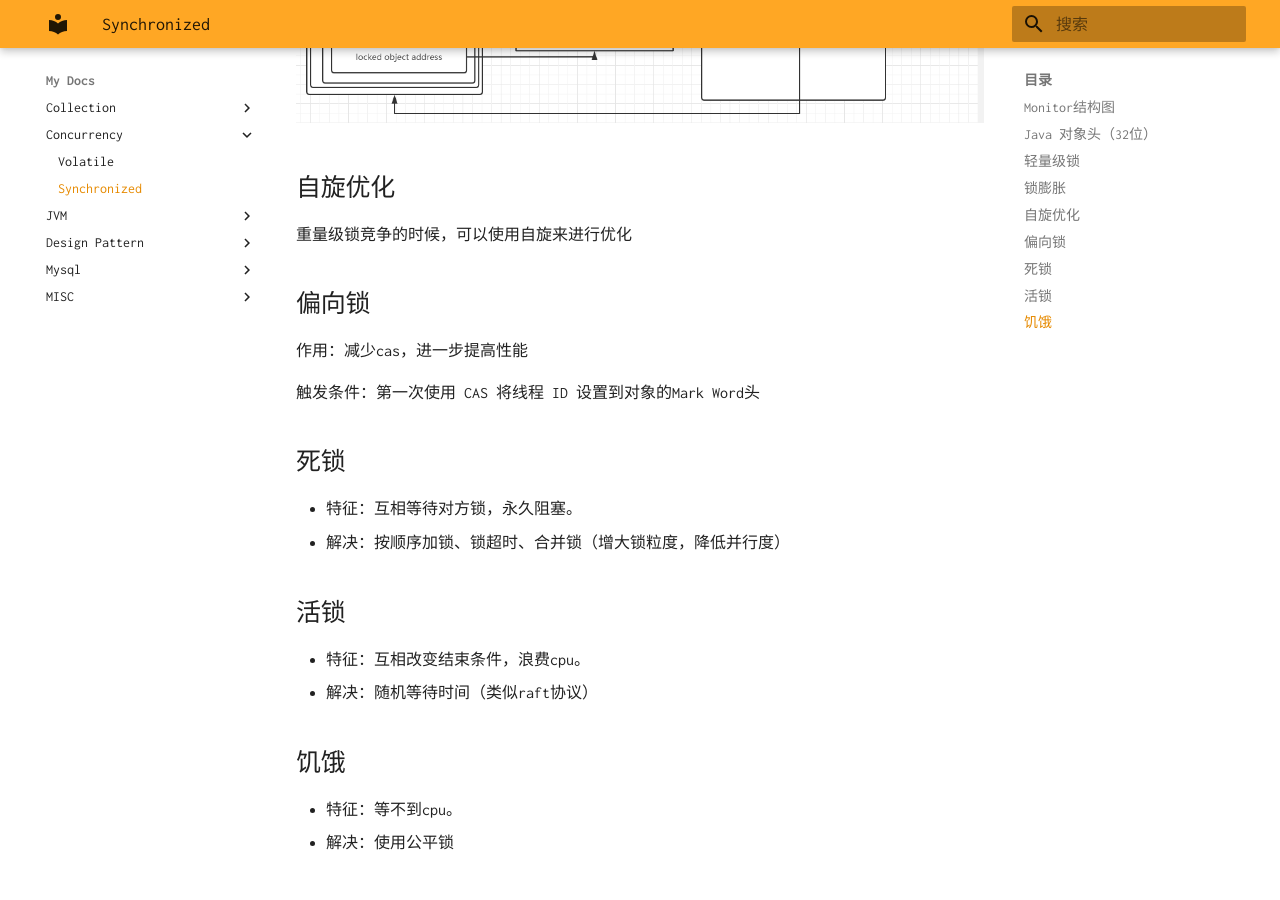
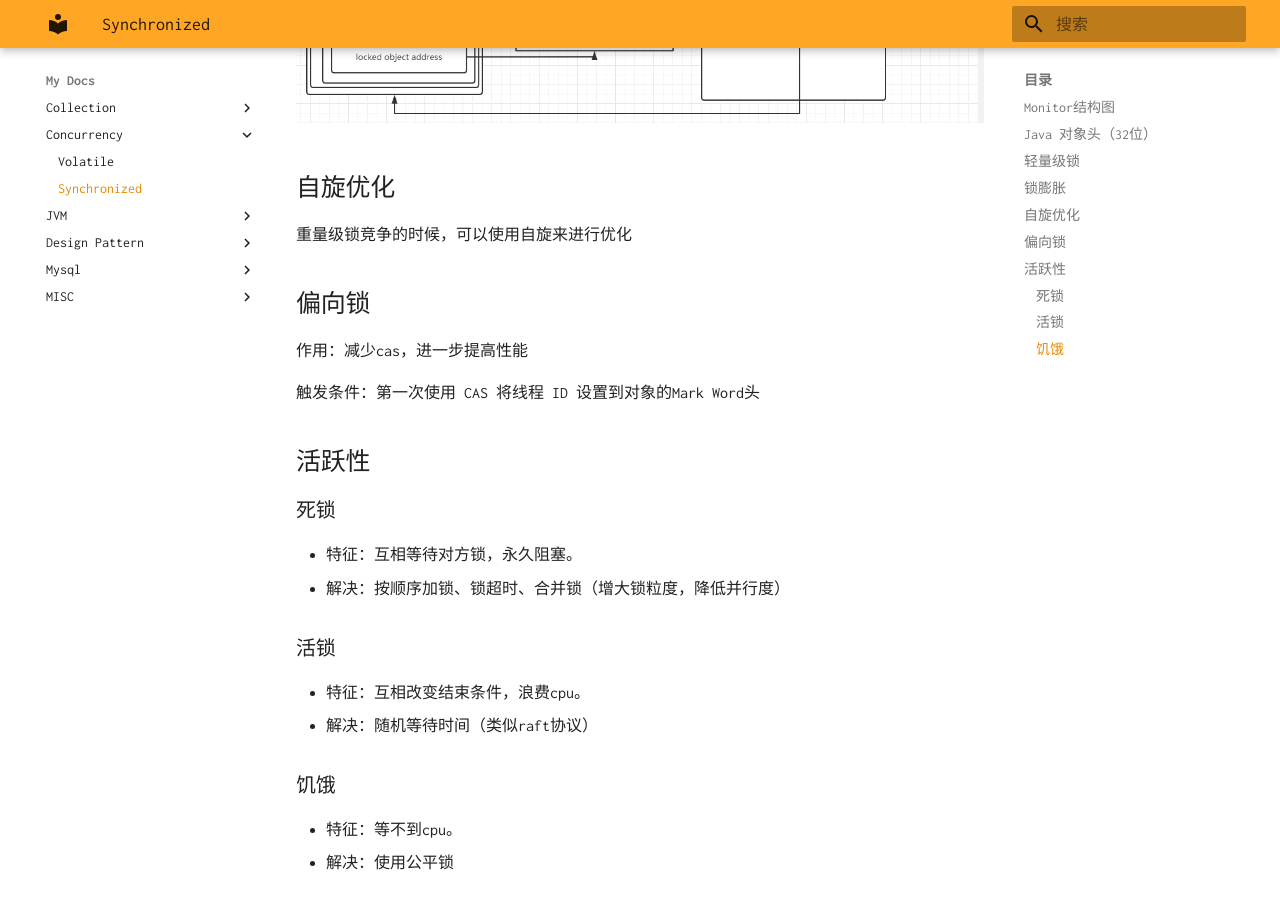
Before and after one commit to naaive/docs, an MkDocs documentation site: the page built from docs/concurrency/synchronized.md, in a window 1280 px wide and 900 px high, scrolled down 3490 px. Built offline with MkDocs 1.6.1 and Material for MkDocs 9.7.7, drawn with Linux system fonts in a browser that asks for light colours.

Commit message:
synchronized.md

```diff
--- a/docs/concurrency/synchronized.md
+++ b/docs/concurrency/synchronized.md
@@ -74,18 +74,19 @@ cas 交换 lock record address 与 mark word：
 
 触发条件：第一次使用 CAS 将线程 ID 设置到对象的Mark Word头
 
+## 活跃性
 
-## 死锁
+### 死锁
 
 - 特征：互相等待对方锁，永久阻塞。
 - 解决：按顺序加锁、锁超时、合并锁（增大锁粒度，降低并行度）
 
-## 活锁
+### 活锁
 
 - 特征：互相改变结束条件，浪费cpu。
 - 解决：随机等待时间（类似raft协议）
 
-## 饥饿
+### 饥饿
 
 - 特征：等不到cpu。
 - 解决：使用公平锁
```
